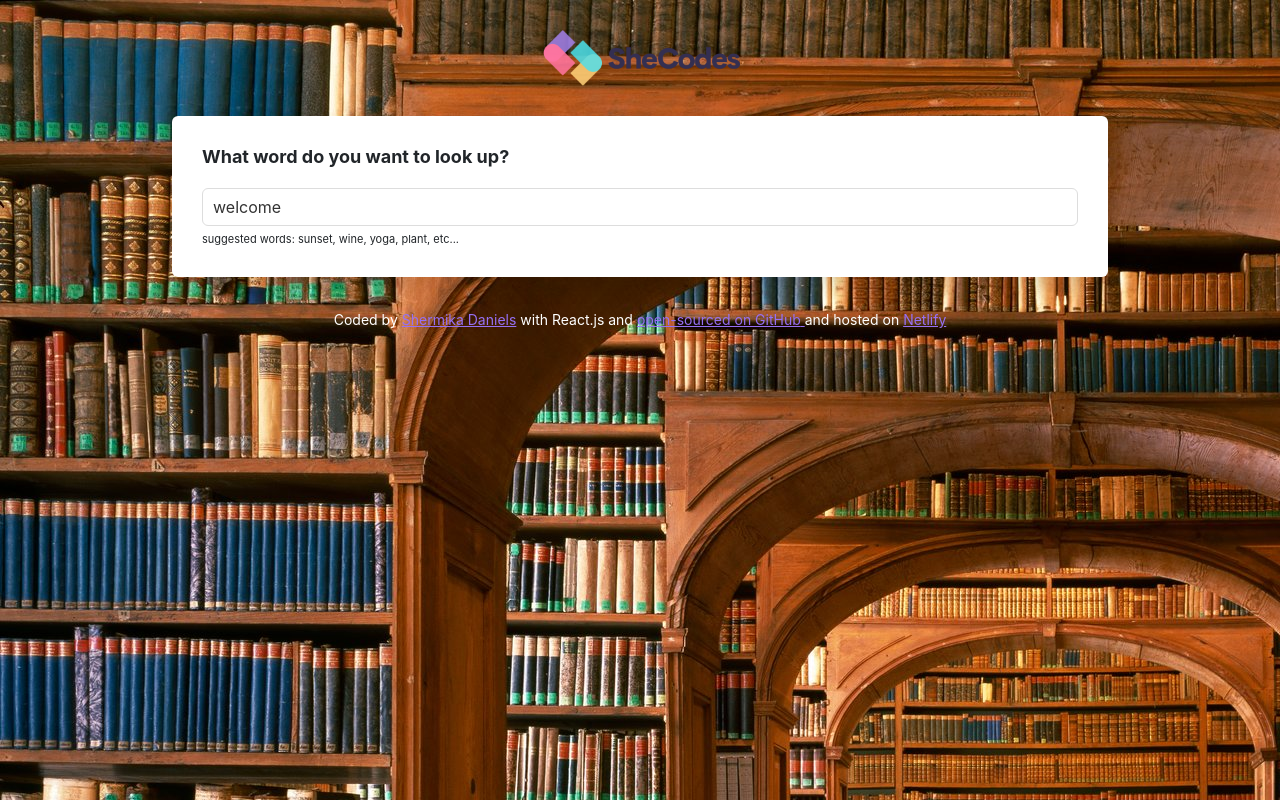
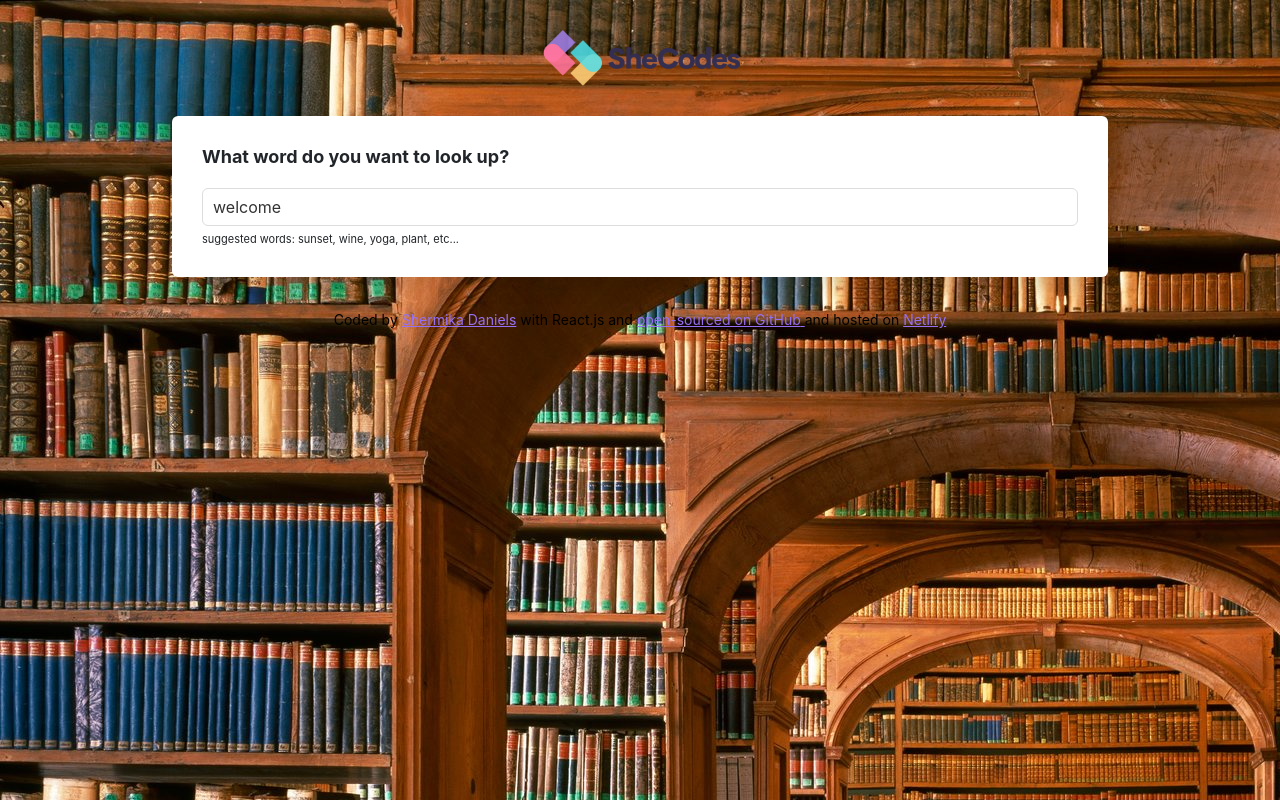
Before and after one commit to ShermikaDaniels/react-dictionary-project, a React (Create React App) app: page / in a window 1280 px wide. Built offline with nearby package versions, Linux system fonts and the light colour scheme; no server answers.

Commit message:
More edits to the footer

```diff
--- a/src/App.css
+++ b/src/App.css
@@ -7,11 +7,6 @@ a {
 }
 
 footer {
-  color: white;
-}
-
-footer:hover {
-  background-color: white;
   color: black;
 }
 
```
